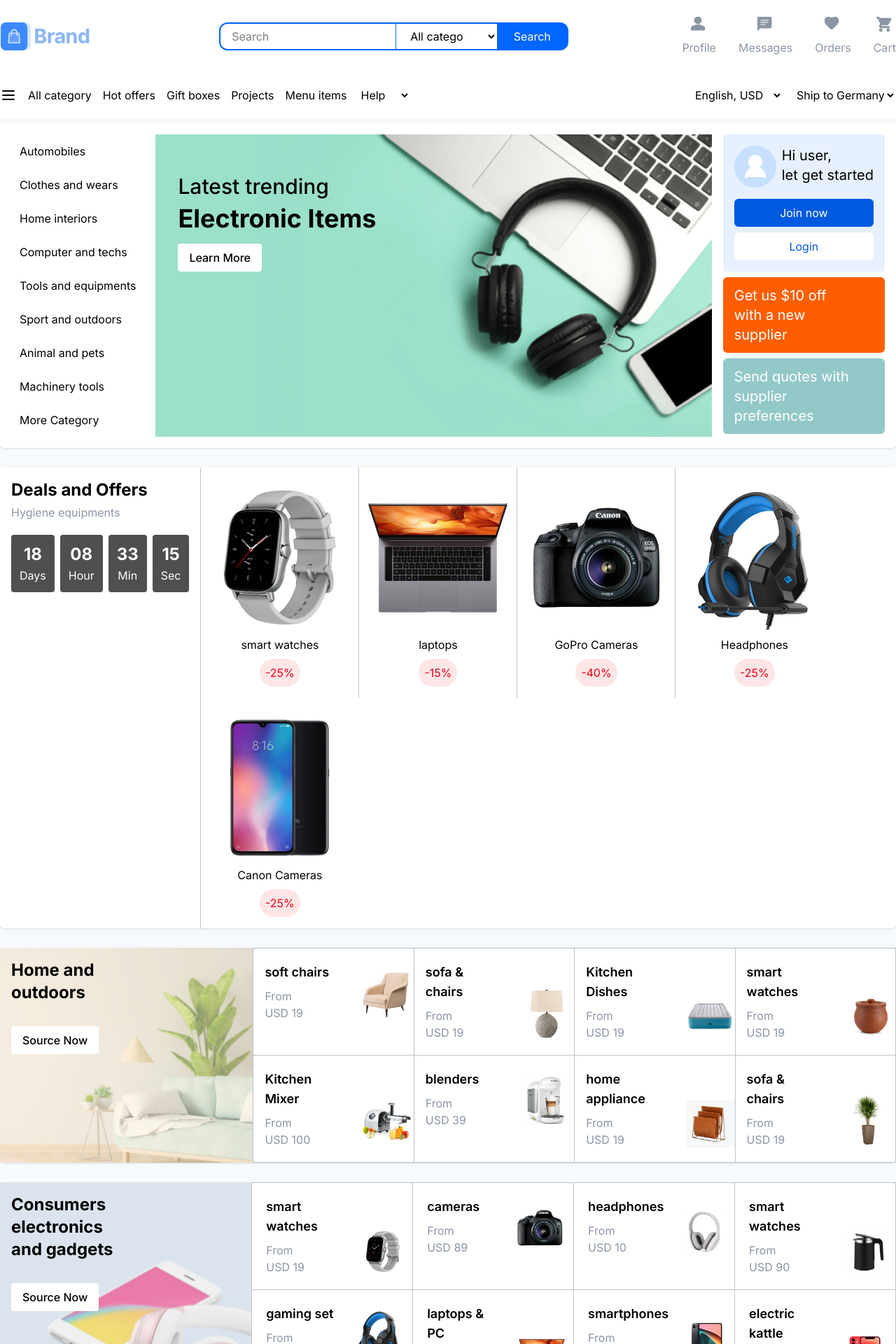
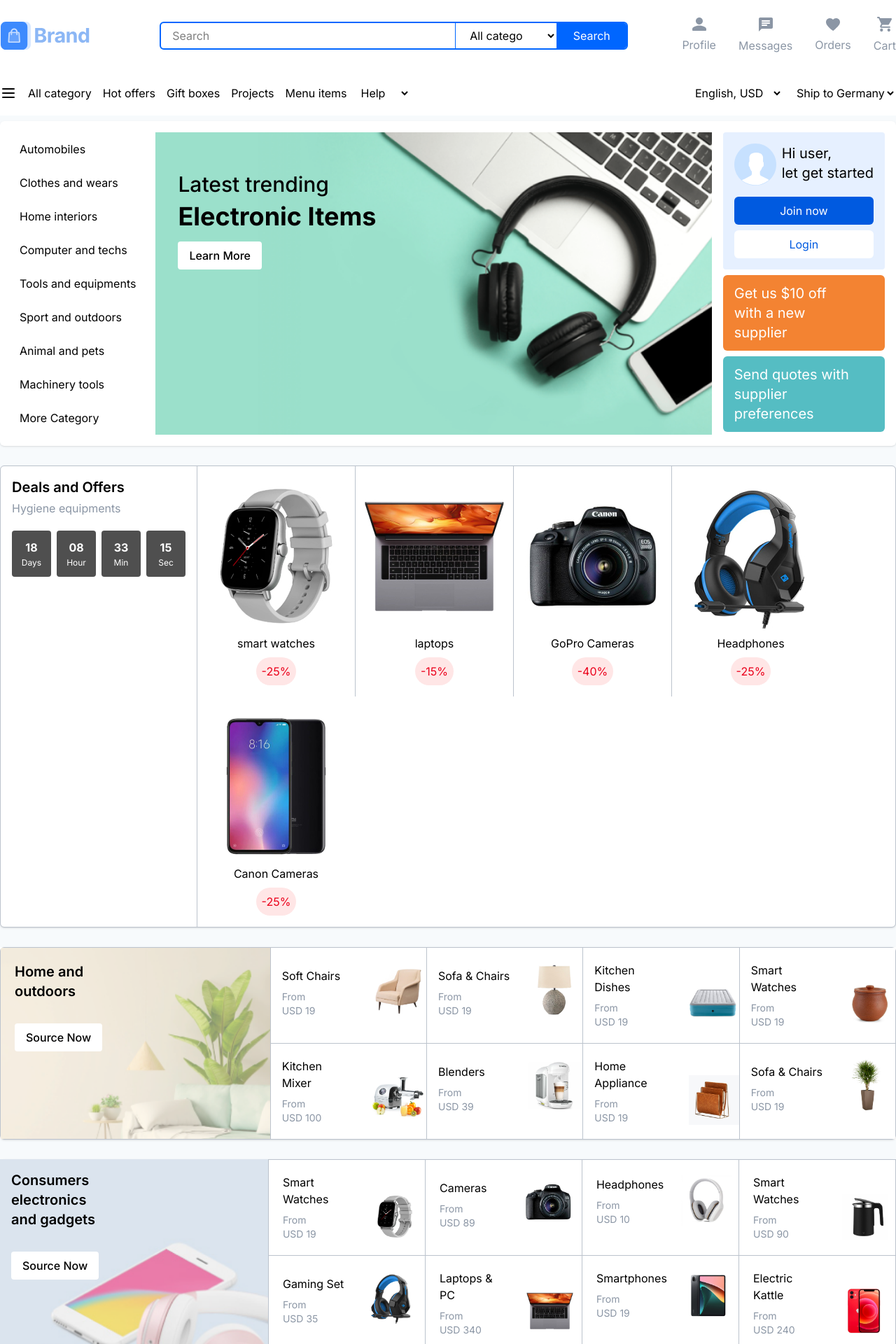
Before and after one commit to heamlk/Ecommerce-frontend-design, a Next.js app: page / in a window 1280 px wide. Shown: the top 1920 px of the page at 70% size. Built offline with nearby package versions, Linux system fonts and the light colour scheme.

Commit message:
feat: update the components

```diff
--- a/src/components/layouts/Consumers.tsx
+++ b/src/components/layouts/Consumers.tsx
@@ -1,5 +1,8 @@
 "use client";
+
+import Link from "next/link";
 import Image from "next/image";
+import { Loader2Icon } from "lucide-react";
 
 import Card from "../common/Card";
 import List from "../common/List";
@@ -8,7 +11,6 @@ import Container from "../common/Container";
 
 import { useProducts } from "@/hooks/useProducts";
 import { ConsumerProductsType } from "@/types";
-import Link from "next/link";
 
 const Consumers = () => {
   const { products, isLoading, isError } = useProducts(
@@ -16,15 +18,30 @@ const Consumers = () => {
   );
 
   if (isLoading)
-    return <div className="flex justify-center p-8">Loading Products...</div>;
+    return (
+      <div className="grid place-items-center min-h-20 p-8">
+        <p className="flex items-center gap-3">
+          <Loader2Icon className="animate-spin" /> Loading Products...
+        </p>
+      </div>
+    );
+
   if (isError)
-    return <div className="text-red-500 p-4">Error while loading products</div>;
+    return (
+      <div className="grid place-items-center min-h-20 p-8">
+        Error while loading products
+      </div>
+    );
 
   return (
     <Container as="section" className=" bg-shade-100 ">
       <div className="flex rounded-md shadow mt-7 mb-5">
-        <div className="p-4 w-[404px] | consumers-bg-image">
-          <Title level="h2" ariaLevel={2} className="text-2xl font-bold mb-8">
+        <div className="p-4 w-[420px] | consumers-bg-image">
+          <Title
+            level="h2"
+            ariaLevel={2}
+            className="text-xl font-semibold mb-8"
+          >
             Consumers <br /> electronics
             <br /> and gadgets
           </Title>
@@ -38,7 +55,7 @@ const Consumers = () => {
         </div>
 
         <List
-          className="grid grid-cols-4 grid-rows-2 pt-px pl-px"
+          className="grid grid-cols-4 grid-rows-2 grow pt-px pl-px"
           items={products as ConsumerProductsType}
           renderItem={(item) => {
             return (
@@ -49,15 +66,11 @@ const Consumers = () => {
                 <Link href={`/products/${item.id}`}>
                   <Card className="pl-5 py-5 pr-2 flex justify-between items-end gap-6">
                     <div className="flex flex-col gap-2">
-                      <Title
-                        level="h3"
-                        ariaLevel={3}
-                        className="text-lg font-semibold"
-                      >
+                      <Title level="h3" ariaLevel={3} className="capitalize">
                         {item.title}
                       </Title>
 
-                      <p className="text-[#8B96A5]">
+                      <p className="text-sm text-[#8B96A5]">
                         From <br /> USD {item.price}
                       </p>
                     </div>
--- a/src/components/layouts/CountDownTimer.tsx
+++ b/src/components/layouts/CountDownTimer.tsx
@@ -61,32 +61,32 @@ const CountDownTimer = () => {
 
   return (
     <div className="flex items-center gap-2">
-      <div className="flex flex-col items-center gap-0.5 p-3 rounded-sm bg-shade-900 text-shade-100">
-        <Title level="h3" ariaLevel={3} className="text-2xl font-bold">
+      <div className="w-14 flex flex-col items-center gap-0.5 p-3 rounded-sm bg-shade-900 text-shade-100">
+        <Title level="h3" ariaLevel={3} className="font-bold">
           {timerDays || "00"}
         </Title>
-        <p>Days</p>
+        <p className="text-xs">Days</p>
       </div>
 
-      <div className="flex flex-col items-center gap-0.5 p-3  rounded-sm bg-shade-900 text-shade-100">
-        <Title level="h3" ariaLevel={3} className="text-2xl font-bold">
+      <div className="w-14 flex flex-col items-center gap-0.5 p-3  rounded-sm bg-shade-900 text-shade-100">
+        <Title level="h3" ariaLevel={3} className="font-bold">
           {timerHours || "00"}
         </Title>
-        <p>Hour</p>
+        <p className="text-xs">Hour</p>
       </div>
 
-      <div className="flex flex-col items-center gap-0.5 p-3 rounded-sm bg-shade-900 text-shade-100">
-        <Title level="h3" ariaLevel={3} className="text-2xl font-bold">
+      <div className="w-14 flex flex-col items-center gap-0.5 p-3 rounded-sm bg-shade-900 text-shade-100">
+        <Title level="h3" ariaLevel={3} className="font-bold">
           {timerMinutes || "00"}
         </Title>
-        <p>Min</p>
+        <p className="text-xs">Min</p>
       </div>
 
-      <div className="flex flex-col items-center gap-0.5 p-3 rounded-sm bg-shade-900 text-shade-100">
-        <Title level="h3" ariaLevel={3} className="text-2xl font-bold">
+      <div className="w-14 flex flex-col items-center gap-0.5 p-3 rounded-sm bg-shade-900 text-shade-100">
+        <Title level="h3" ariaLevel={3} className="font-bold">
           {timerSecondes || "00"}
         </Title>
-        <p>Sec</p>
+        <p className="text-xs">Sec</p>
       </div>
     </div>
   );
--- a/src/components/layouts/DealsAndOffers.tsx
+++ b/src/components/layouts/DealsAndOffers.tsx
@@ -2,6 +2,7 @@
 
 import Link from "next/link";
 import Image from "next/image";
+import { Loader2Icon } from "lucide-react";
 
 import { useProducts } from "@/hooks/useProducts";
 import { DealsAndOffersProductsType } from "@/types";
@@ -18,17 +19,28 @@ const DealsAndOffers = () => {
   );
 
   if (isLoading)
-    return <div className="flex justify-center p-8">Loading Products...</div>;
+    return (
+      <div className="grid place-items-center min-h-20 p-8">
+        <p className="flex items-center gap-3">
+          <Loader2Icon className="animate-spin" /> Loading Products...
+        </p>
+      </div>
+    );
+
   if (isError)
-    return <div className="text-red-500 p-4">Error while loading products</div>;
+    return (
+      <div className="grid place-items-center min-h-20 p-8">
+        Error while loading products
+      </div>
+    );
 
   return (
     <Container
       as="section"
-      className="flex bg-shade-100 rounded-md shadow mt-7 mb-5"
+      className="flex justify-between bg-shade-100 rounded-md shadow border border-shade-200 mt-7 mb-5"
     >
       <div className="p-4">
-        <Title level="h2" ariaLevel={2} className="text-2xl font-bold mb-1">
+        <Title level="h2" ariaLevel={2} className="text-xl font-semibold mb-1">
           Deals and Offers
         </Title>
 
--- a/src/components/layouts/ExtraServices.tsx
+++ b/src/components/layouts/ExtraServices.tsx
@@ -8,7 +8,7 @@ import Image from "next/image";
 const ExtraServices = () => {
   return (
     <Container as={"section"} className="pt-10">
-      <Title level="h2" ariaLevel={2} className="text-2xl font-bold mb-6">
+      <Title level="h2" ariaLevel={2} className="text-2xl font-semibold mb-6">
         Our extra services
       </Title>
 
@@ -21,7 +21,7 @@ const ExtraServices = () => {
           return (
             <li key={item.id}>
               <Card className="w-full bg-shade-100 rounded-md shadow overflow-hidden">
-                <div className="w-full h-auto bg-[rgba(0, 0, 0, 0.8)]">
+                <div className="w-full h-[120px] | dark-image-overlay">
                   <Image
                     src={item.image}
                     alt={`${item.title}`}
@@ -31,7 +31,7 @@ const ExtraServices = () => {
                   />
                 </div>
 
-                <div className="py-4 px-5 relative">
+                <div className="p-5 relative">
                   <Title
                     level="h3"
                     ariaLevel={3}
--- a/src/components/layouts/Header.tsx
+++ b/src/components/layouts/Header.tsx
@@ -1,8 +1,10 @@
 import Link from "next/link";
+
+import List from "../common/List";
+import Form from "../common/Form";
+import Inputs from "../common/Input";
 import Container from "../common/Container";
-import Inputs from "../common/Input";
-import Form from "../common/Form";
-import List from "../common/List";
+
 import { navbarListItems } from "@/constants";
 
 const Header = () => {
@@ -13,18 +15,18 @@ const Header = () => {
           <img src="/assets/logo-colored.svg" alt="colored logo" />
         </Link>
 
-        <Form className="flex items-center h-[40px] border-2  rounded-[12px]  border-blue-1200">
+        <Form className="flex items-center h-[40px] rounded-md border-2 border-blue-1200 overflow-hidden">
           <Inputs
             type="search"
             name="search"
             placeholder="Search"
-            className="w-full max-w-[420px] h-full max-h-[40px]  rounded-tl-lg rounded-bl-lg pl-4"
+            className="w-[420px] h-full max-h-[40px] pl-4"
           />
 
           <select
             name="navbar-select"
             id="navbar-select"
-            className="inline-block w-full max-w-[145px] h-full border-l border-blue-1200 pl-4 pr-8"
+            className="inline-block w-[145px] h-full border-l border-blue-1200 pl-4 pr-8"
           >
             <option value="all-categories">All categories</option>
             <option value="others">Others</option>
@@ -32,7 +34,7 @@ const Header = () => {
 
           <button
             type="submit"
-            className="flex items-center justify-center bg-blue-1200 h-full w-[100px] text-shade-100 rounded-tr-md rounded-br-md px-8"
+            className="flex items-center justify-center bg-blue-1200 h-full w-[100px] text-shade-100"
           >
             <span>Search</span>
           </button>
@@ -48,16 +50,12 @@ const Header = () => {
                 <Link
                   href={item.link}
                   className="flex flex-col items-center gap-2"
+                  title={item.title}
                 >
-                  <Icon
-                    fill="#8B96A5"
-                    stroke="#8B96A5"
-                    width={24}
-                    height={24}
-                  />
+                  <Icon />
 
                   <span className="capitalize text-[#8B96A5]">
-                    {item.title}{" "}
+                    {item.title}
                   </span>
                 </Link>
               </li>
--- a/src/components/layouts/Hero.tsx
+++ b/src/components/layouts/Hero.tsx
@@ -47,8 +47,12 @@ const Hero = () => {
       <div className="flex flex-col gap-2 max-w-[250px]">
         <div className="flex flex-col gap-4 bg-blue-100 p-4 rounded">
           <div className="flex gap-2">
-            <div className="w-15 h-15 grid place-items-center bg-blue-200 rounded-full overflow-hidden ">
-              <User2Icon width={40} height={40} stroke="#fff" fill="#fff" />
+            <div className="w-15 h-15">
+              <img
+                src="/assets/Avatar.svg"
+                alt="avatar profile icons"
+                className="w-full h-full aspect-square object-contain"
+              />
             </div>
 
             <p className="text-xl">
@@ -73,13 +77,13 @@ const Hero = () => {
           </div>
         </div>
 
-        <div className="px-4 py-3 rounded-md bg-orange-500">
+        <div className="px-4 py-3 rounded-md bg-[#F38332]">
           <p className="text-shade-100 text-xl">
             Get us $10 off <br /> with a new <br /> supplier
           </p>
         </div>
 
-        <div className="px-4 py-3 rounded-md bg-blue-700">
+        <div className="px-4 py-3 rounded-md bg-[#55BDC3]">
           <p className="text-shade-100 text-xl">
             Send quotes with <br /> supplier <br /> preferences
           </p>
--- a/src/components/layouts/Outdoors.tsx
+++ b/src/components/layouts/Outdoors.tsx
@@ -1,13 +1,16 @@
 "use client";
 
+import Link from "next/link";
+import Image from "next/image";
+import { Loader2Icon } from "lucide-react";
+
+import Card from "../common/Card";
+import List from "../common/List";
 import Title from "../common/Title";
 import Container from "../common/Container";
-import List from "../common/List";
+
+import { OutdoorsProductsType } from "@/types";
 import { useProducts } from "@/hooks/useProducts";
-import Image from "next/image";
-import Card from "../common/Card";
-import { OutdoorsProductsType } from "@/types";
-import Link from "next/link";
 
 const Outdoors = () => {
   const { products, isLoading, isError } = useProducts(
@@ -15,15 +18,30 @@ const Outdoors = () => {
   );
 
   if (isLoading)
-    return <div className="flex justify-center p-8">Loading Products...</div>;
+    return (
+      <div className="grid place-items-center min-h-20 p-8">
+        <p className="flex items-center gap-3">
+          <Loader2Icon className="animate-spin" /> Loading Products...
+        </p>
+      </div>
+    );
+
   if (isError)
-    return <div className="text-red-500 p-4">Error while loading products</div>;
+    return (
+      <div className="grid place-items-center min-h-20 p-8">
+        Error while loading products
+      </div>
+    );
 
   return (
-    <Container as="section" className=" bg-shade-100 ">
-      <div className="flex rounded-md shadow mt-7 mb-5">
-        <div className="p-4 w-[404px] | outdoors-bg-image">
-          <Title level="h2" ariaLevel={2} className="text-2xl font-bold mb-8">
+    <Container as="section" className="bg-shade-100">
+      <div className="flex rounded-md shadow mt-7 mb-5 overflow-hidden">
+        <div className="p-5 w-[420px]  border-t border-l border-b border-shade-200 overflow-hidden | outdoors-bg-image">
+          <Title
+            level="h2"
+            ariaLevel={2}
+            className="text-xl font-semibold mb-8"
+          >
             Home and <br /> outdoors
           </Title>
 
@@ -36,7 +54,7 @@ const Outdoors = () => {
         </div>
 
         <List
-          className="grid grid-cols-4 grid-rows-2 pt-px pl-px"
+          className="grid grid-cols-4 grid-rows-2 grow pt-px pl-px"
           items={products as OutdoorsProductsType}
           renderItem={(item) => {
             return (
@@ -47,15 +65,11 @@ const Outdoors = () => {
                 <Link href={`/products/${item.id}`}>
                   <Card className="pl-4 py-5 flex justify-between items-end gap-6">
                     <div className="flex flex-col gap-2">
-                      <Title
-                        level="h3"
-                        ariaLevel={3}
-                        className="text-lg font-semibold"
-                      >
+                      <Title level="h3" ariaLevel={3} className="capitalize">
                         {item.title}
                       </Title>
 
-                      <p className="text-[#8B96A5]">
+                      <p className="text-sm text-[#8B96A5]">
                         From <br /> USD {item.price}
                       </p>
                     </div>
--- a/src/components/layouts/Suppliers.tsx
+++ b/src/components/layouts/Suppliers.tsx
@@ -9,7 +9,7 @@ import { suppliersByRegion } from "@/constants";
 const Suppliers = () => {
   return (
     <Container as={"section"} className="py-10">
-      <Title level="h2" ariaLevel={2} className="text-2xl font-bold mb-6">
+      <Title level="h2" ariaLevel={2} className="text-2xl font-semibold mb-6">
         Suppliers by region
       </Title>
 
```
Also changed, not shown: src/components/layouts/RecommendedItems.tsx (+17 -4 lines).
